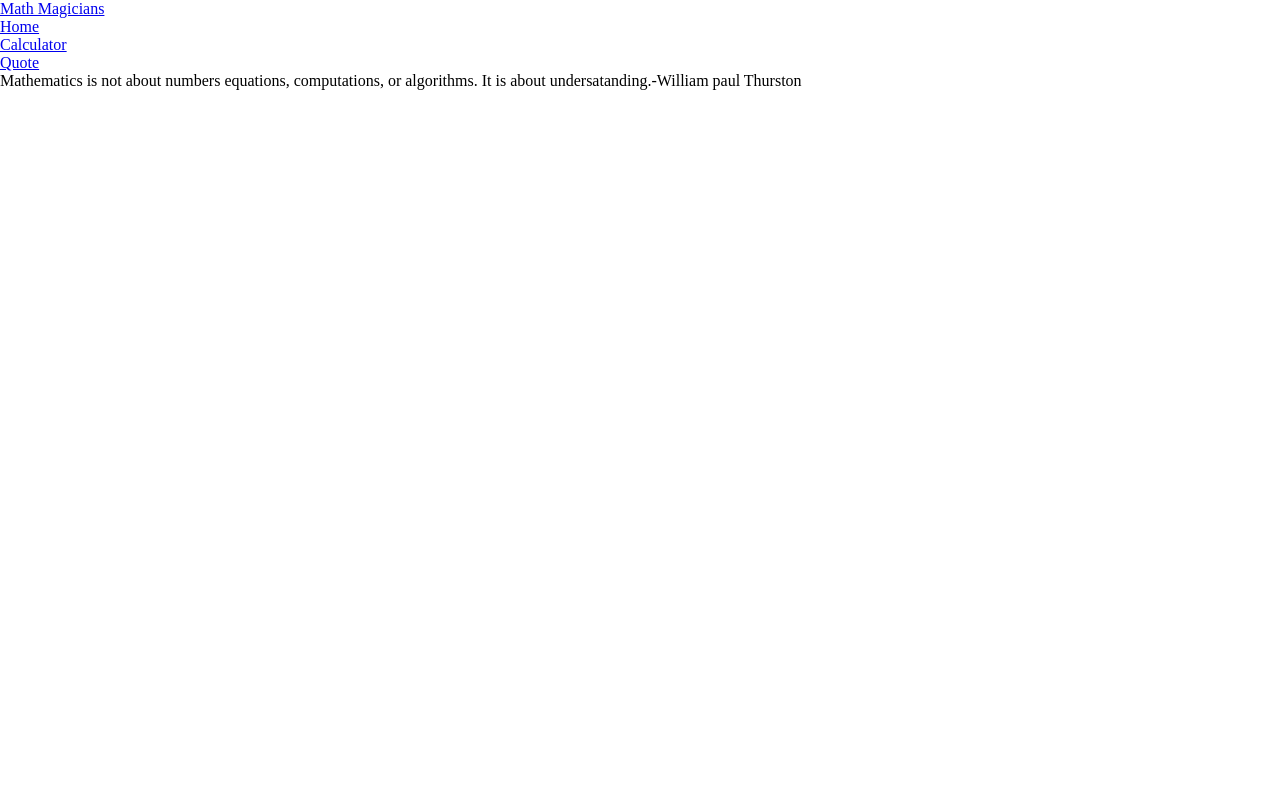
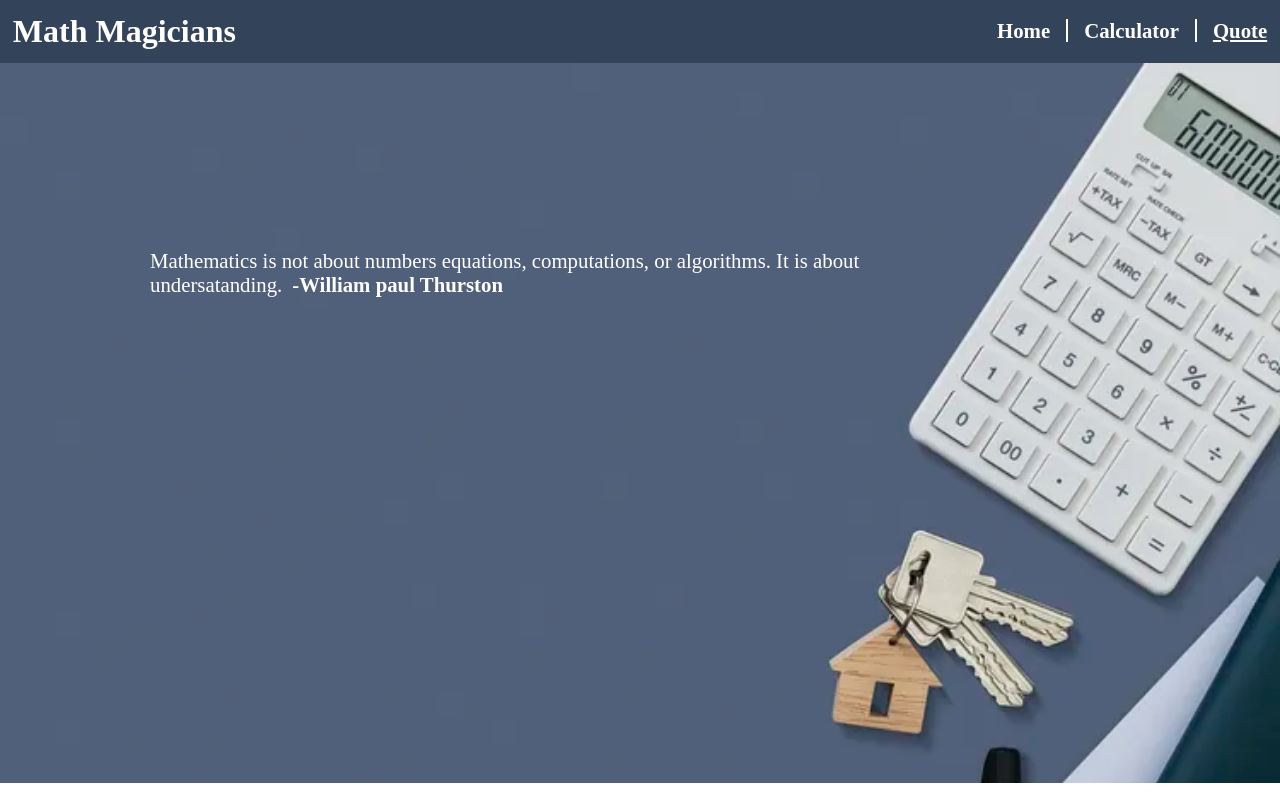
Before and after one commit to ForHemer/Math-Magicians, a React (Create React App) app: page /Quote in a window 1280 px wide. Built offline with nearby package versions, Linux system fonts and the light colour scheme.

Commit message:
Stylize the entire web site

```diff
--- a/src/App.css
+++ b/src/App.css
@@ -4,9 +4,25 @@
   padding: 0;
 }
 
+/* Stylize and positioning the calculator */
+.PageContainer {
+  background-image: url(./background-math.webp);
+  background-repeat: no-repeat;
+  background-size: cover;
+  padding-bottom: 260px;
+}
+
+.content > p {
+  font-size: 1.8em;
+  color: #fff;
+  font-weight: bold;
+  text-align: center;
+  padding: 80px 500px 50px 500px;
+}
+
 .calculator-container {
   max-width: 500px;
-  margin: 80px 500px 0 500px;
+ margin: 0 500px 0 500px;
 }
 
 .display {
@@ -57,3 +73,111 @@
 .last-row {
   grid-template-columns: 2fr 1fr 1fr;
 }
+
+/* Stylize and positioning NavBar */
+nav {
+  padding: 0.8rem;
+  display: flex;
+  justify-content: space-between;
+  align-items: center;
+  gap: 2rem;
+  font-size: 1.3rem;
+  font-weight: bold;
+  background-color: rgb(51, 67, 90);
+}
+
+ul {
+  display: flex;
+  justify-content: center;
+  list-style-type: none;
+}
+
+ul li a {
+  text-decoration: none;
+  color: #fff;
+  outline: none;
+  font-size: 1.3rem;
+  font-weight: bold;
+  cursor: pointer;
+}
+
+ul li:not(:first-child)::before {
+  content: "";
+  border-left: 2px solid #fff;
+  padding: 0 0 0 1rem;
+  margin-left: 1rem;
+}
+
+.logo {
+  text-decoration: none;
+  text-align: center;
+  display: flex;
+  font-family: cursive;
+  font-size: 2rem;
+  font-weight: bold;
+  color: #fff;
+}
+
+.active {
+  text-decoration: underline;
+}
+
+.logo.active {
+  text-decoration: none;
+}
+
+/* Stylize home */
+.Home {
+  width: 100vw;
+  height: 90vh;
+  display: flex;
+  flex-direction: column;
+  padding-left: 150px;
+  padding-right: 200px;
+  gap: 2rem;
+  background-image: url(./background-math.webp);
+  background-repeat: no-repeat;
+  background-size: cover;
+}
+
+.Home h1 {
+  font-size: 1.8rem;
+  font-weight: bold;
+  color: #fff;
+  margin-top: 50px;
+}
+
+.Home > p {
+  width: 80%;
+  font-size: 1.3rem;
+  color: #fff;
+}
+
+/* Stylize quote */
+.quote-container {
+  width: 100vw;
+  height: 90vh;
+  display: flex;
+  flex-direction: column;
+  justify-content: center;
+  background-image: url(./background-math.webp);
+  background-repeat: no-repeat;
+  background-size: cover;
+  padding-left: 150px;
+}
+
+.quote-container > p {
+  width: 70%;
+  color: #fff;
+  margin-top: -300px;
+}
+
+.quote-container .theQuote {
+  font-size: 1.3rem;
+}
+
+.quote-container .theAuthor {
+  font-size: 1.3rem;
+  padding-left: 10px;
+  font-weight: bold;
+}
```
Also changed, not shown: src/background-math.webp (added).
